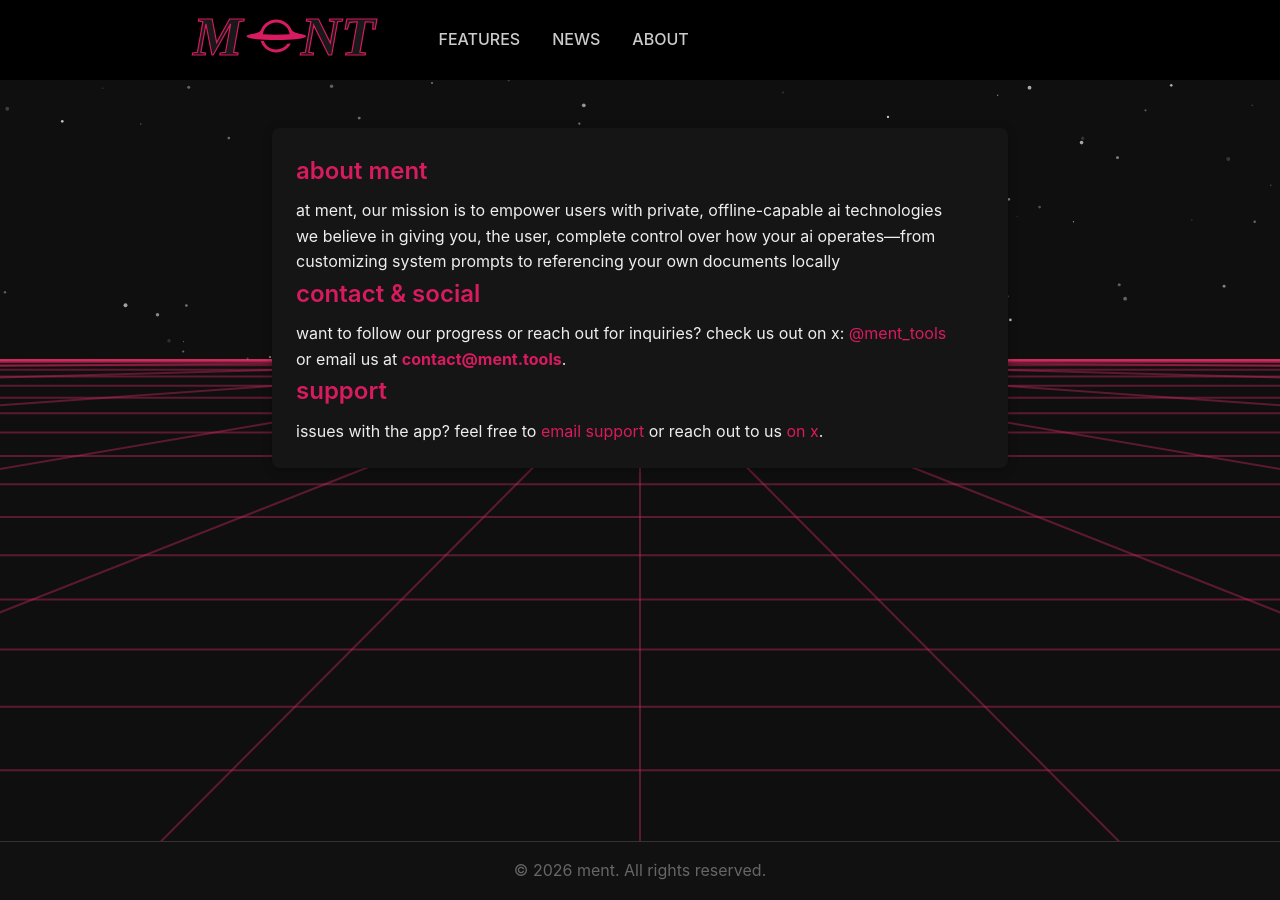
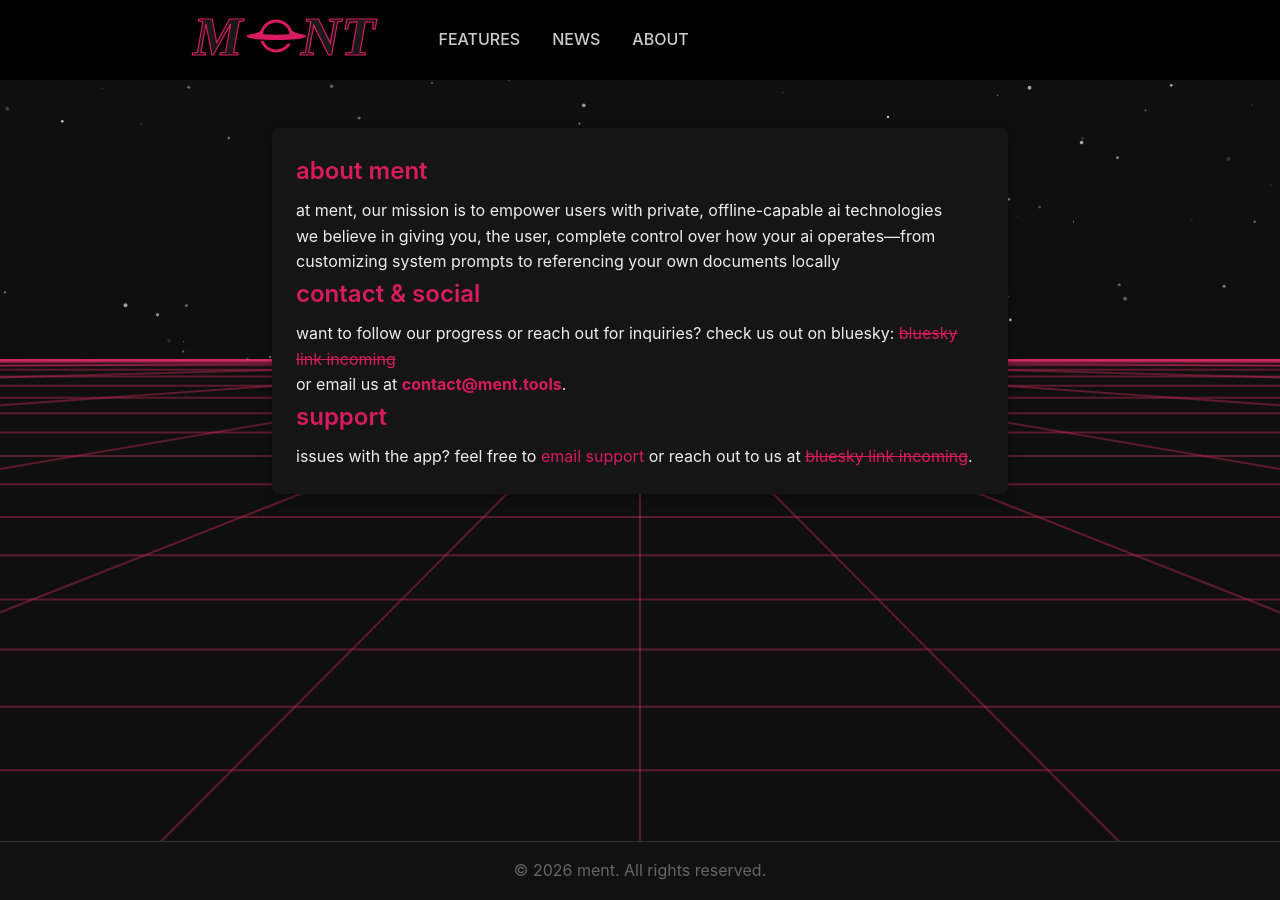
Before and after one commit to SpencerOs/ment.tools, a Jekyll site: the page built from about.html, in a window 1280 px wide. Built offline with Jekyll 4.4.1, drawn with Linux system fonts in a browser that asks for light colours.

```diff
--- a/about.html
+++ b/about.html
@@ -19,8 +19,8 @@ title: "about"
     <h2>contact & social</h2>
     <p>
       want to follow our progress or reach out for inquiries?
-      check us out on x:
-      <a href="https://x.com/ment_tools" target="_blank">@ment_tools</a>
+      check us out on bluesky:
+      <span class="link-coming-soon">bluesky link incoming</span>
     </p>
     <p>
       or email us at <strong><a href="mailto:contact@ment.tools">contact@ment.tools</a></strong>.
@@ -29,7 +29,7 @@ title: "about"
     <h2>support</h2>
     <p>
       issues with the app?
-      feel free to <a href="mailto:contact@ment.tools">email support</a> or reach out to us <a href="https://x.com/ment_tools" target="_blank">on x</a>.
+      feel free to <a href="mailto:contact@ment.tools">email support</a> or reach out to us at <span class="link-coming-soon">bluesky link incoming</span>.
     </p>
   </section>
 </div>
--- a/css/style.css
+++ b/css/style.css
@@ -61,6 +61,11 @@
 
   a:hover {
     text-decoration: underline;
+  }
+
+  .link-coming-soon {
+    color: #d81b5f;
+    text-decoration: line-through;
   }
 
   a:focus {
--- a/features.html
+++ b/features.html
@@ -10,7 +10,7 @@ title: "features"
   </section>
 
   <section class="highlights">
-    <h2>local large language model (lllm)</h2>
+    <h2>local large language model (LLLM)</h2>
     <p>ment runs entirely on your Mac, delivering:</p>
     <ul>
       <li><strong>complete privacy:</strong> no conversations ever leave your device</li>
```
Also changed, not shown: _posts/2026-01-29-ment-reboot-draft.md (added, +64 -0 lines), index.html (+4 -4 lines), 1 other file.
